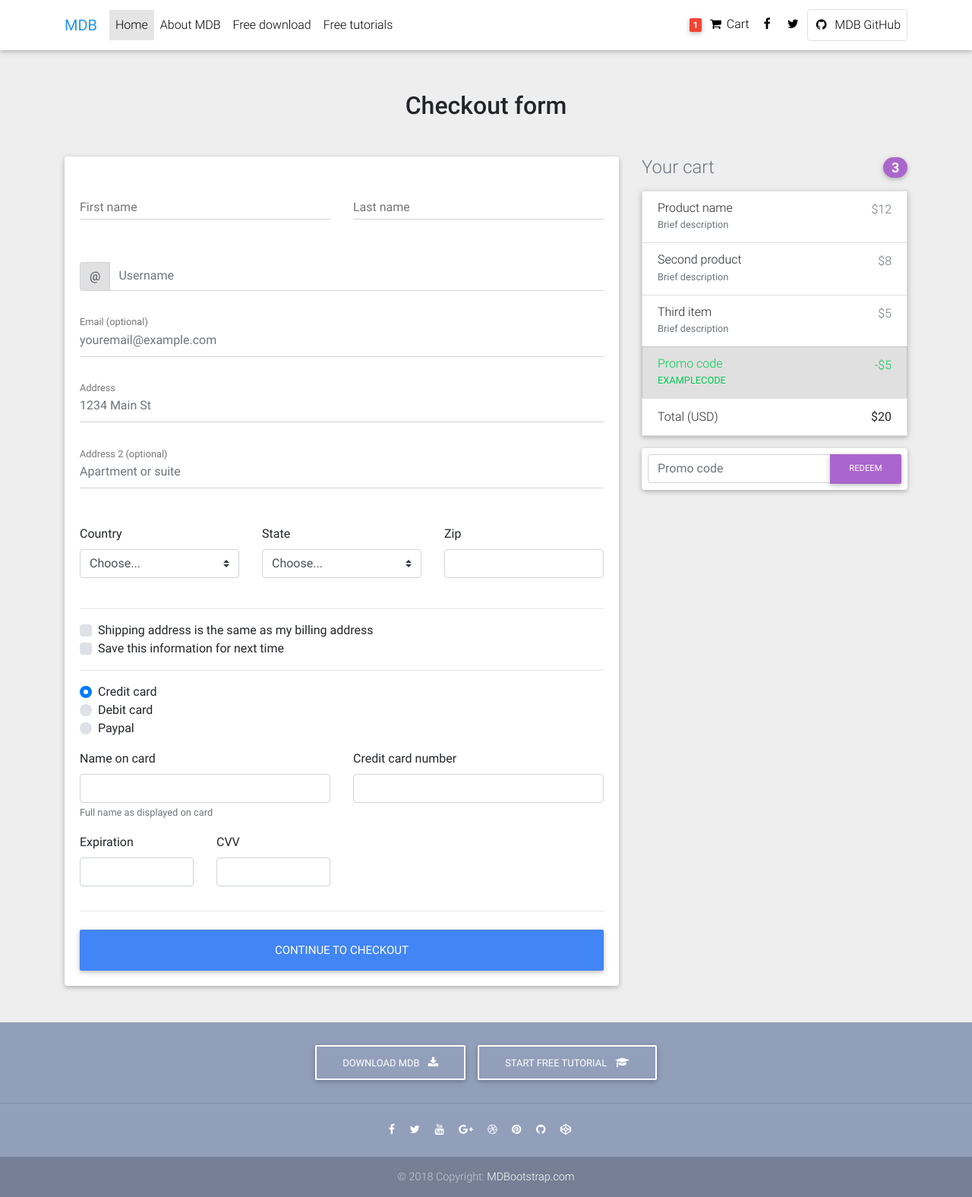
After one commit to andersonarp2810/prototipo, a Django app: template Produto/templates/checkout-page.html in a window 1280 px wide. The commit adds this page. Shown: the whole page at 76% size. Run offline with Django 3.2, Linux system fonts and the light colour scheme; the template is opened without the code that fills it, so the values that code supplies are empty; some libraries are stand-ins or nearby versions.

Commit message:
outros templates

```diff
--- /dev/null
+++ b/Produto/templates/checkout-page.html
@@ -0,0 +1,429 @@
+<!DOCTYPE html>
+<html lang="en">
+
+<head>
+  <meta charset="utf-8">
+  <meta name="viewport" content="width=device-width, initial-scale=1, shrink-to-fit=no">
+  <meta http-equiv="x-ua-compatible" content="ie=edge">
+  <title>Material Design Bootstrap</title>
+  <!-- Font Awesome -->
+  <link rel="stylesheet" href="https://maxcdn.bootstrapcdn.com/font-awesome/4.7.0/css/font-awesome.min.css">
+  <!-- Bootstrap core CSS -->
+  <link href="css/bootstrap.min.css" rel="stylesheet">
+  <!-- Material Design Bootstrap -->
+  <link href="css/mdb.min.css" rel="stylesheet">
+  <!-- Your custom styles (optional) -->
+  <link href="css/style.min.css" rel="stylesheet">
+</head>
+
+<body class="grey lighten-3">
+
+  <!-- Navbar -->
+  <nav class="navbar fixed-top navbar-expand-lg navbar-light white scrolling-navbar">
+    <div class="container">
+
+      <!-- Brand -->
+      <a class="navbar-brand waves-effect" href="https://mdbootstrap.com/material-design-for-bootstrap/" target="_blank">
+        <strong class="blue-text">MDB</strong>
+      </a>
+
+      <!-- Collapse -->
+      <button class="navbar-toggler" type="button" data-toggle="collapse" data-target="#navbarSupportedContent" aria-controls="navbarSupportedContent"
+        aria-expanded="false" aria-label="Toggle navigation">
+        <span class="navbar-toggler-icon"></span>
+      </button>
+
+      <!-- Links -->
+      <div class="collapse navbar-collapse" id="navbarSupportedContent">
+
+        <!-- Left -->
+        <ul class="navbar-nav mr-auto">
+          <li class="nav-item active">
+            <a class="nav-link waves-effect" href="#">Home
+              <span class="sr-only">(current)</span>
+            </a>
+          </li>
+          <li class="nav-item">
+            <a class="nav-link waves-effect" href="https://mdbootstrap.com/material-design-for-bootstrap/" target="_blank">About MDB</a>
+          </li>
+          <li class="nav-item">
+            <a class="nav-link waves-effect" href="https://mdbootstrap.com/getting-started/" target="_blank">Free download</a>
+          </li>
+          <li class="nav-item">
+            <a class="nav-link waves-effect" href="https://mdbootstrap.com/education/bootstrap/" target="_blank">Free tutorials</a>
+          </li>
+        </ul>
+
+        <!-- Right -->
+        <ul class="navbar-nav nav-flex-icons">
+          <li class="nav-item">
+            <a class="nav-link waves-effect">
+              <span class="badge red z-depth-1 mr-1"> 1 </span>
+              <i class="fa fa-shopping-cart"></i>
+              <span class="clearfix d-none d-sm-inline-block"> Cart </span>
+            </a>
+          </li>
+          <li class="nav-item">
+            <a href="https://www.facebook.com/mdbootstrap" class="nav-link waves-effect" target="_blank">
+              <i class="fa fa-facebook"></i>
+            </a>
+          </li>
+          <li class="nav-item">
+            <a href="https://twitter.com/MDBootstrap" class="nav-link waves-effect" target="_blank">
+              <i class="fa fa-twitter"></i>
+            </a>
+          </li>
+          <li class="nav-item">
+            <a href="https://github.com/mdbootstrap/bootstrap-material-design" class="nav-link border border-light rounded waves-effect"
+              target="_blank">
+              <i class="fa fa-github mr-2"></i>MDB GitHub
+            </a>
+          </li>
+        </ul>
+
+      </div>
+
+    </div>
+  </nav>
+  <!-- Navbar -->
+
+  <!--Main layout-->
+  <main class="mt-5 pt-4">
+    <div class="container wow fadeIn">
+
+      <!-- Heading -->
+      <h2 class="my-5 h2 text-center">Checkout form</h2>
+
+      <!--Grid row-->
+      <div class="row">
+
+        <!--Grid column-->
+        <div class="col-md-8 mb-4">
+
+          <!--Card-->
+          <div class="card">
+
+            <!--Card content-->
+            <form class="card-body">
+
+              <!--Grid row-->
+              <div class="row">
+
+                <!--Grid column-->
+                <div class="col-md-6 mb-2">
+
+                  <!--firstName-->
+                  <div class="md-form ">
+                    <input type="text" id="firstName" class="form-control">
+                    <label for="firstName" class="">First name</label>
+                  </div>
+
+                </div>
+                <!--Grid column-->
+
+                <!--Grid column-->
+                <div class="col-md-6 mb-2">
+
+                  <!--lastName-->
+                  <div class="md-form">
+                    <input type="text" id="lastName" class="form-control">
+                    <label for="lastName" class="">Last name</label>
+                  </div>
+
+                </div>
+                <!--Grid column-->
+
+              </div>
+              <!--Grid row-->
+
+              <!--Username-->
+              <div class="md-form input-group pl-0 mb-5">
+                <div class="input-group-prepend">
+                  <span class="input-group-text" id="basic-addon1">@</span>
+                </div>
+                <input type="text" class="form-control py-0" placeholder="Username" aria-describedby="basic-addon1">
+              </div>
+
+              <!--email-->
+              <div class="md-form mb-5">
+                <input type="text" id="email" class="form-control" placeholder="youremail@example.com">
+                <label for="email" class="">Email (optional)</label>
+              </div>
+
+              <!--address-->
+              <div class="md-form mb-5">
+                <input type="text" id="address" class="form-control" placeholder="1234 Main St">
+                <label for="address" class="">Address</label>
+              </div>
+
+              <!--address-2-->
+              <div class="md-form mb-5">
+                <input type="text" id="address-2" class="form-control" placeholder="Apartment or suite">
+                <label for="address-2" class="">Address 2 (optional)</label>
+              </div>
+
+              <!--Grid row-->
+              <div class="row">
+
+                <!--Grid column-->
+                <div class="col-lg-4 col-md-12 mb-4">
+
+                  <label for="country">Country</label>
+                  <select class="custom-select d-block w-100" id="country" required>
+                    <option value="">Choose...</option>
+                    <option>United States</option>
+                  </select>
+                  <div class="invalid-feedback">
+                    Please select a valid country.
+                  </div>
+
+                </div>
+                <!--Grid column-->
+
+                <!--Grid column-->
+                <div class="col-lg-4 col-md-6 mb-4">
+
+                  <label for="state">State</label>
+                  <select class="custom-select d-block w-100" id="state" required>
+                    <option value="">Choose...</option>
+                    <option>California</option>
+                  </select>
+                  <div class="invalid-feedback">
+                    Please provide a valid state.
+                  </div>
+
+                </div>
+                <!--Grid column-->
+
+                <!--Grid column-->
+                <div class="col-lg-4 col-md-6 mb-4">
+
+                  <label for="zip">Zip</label>
+                  <input type="text" class="form-control" id="zip" placeholder="" required>
+                  <div class="invalid-feedback">
+                    Zip code required.
+                  </div>
+
+                </div>
+                <!--Grid column-->
+
+              </div>
+              <!--Grid row-->
+
+              <hr>
+
+              <div class="custom-control custom-checkbox">
+                <input type="checkbox" class="custom-control-input" id="same-address">
+                <label class="custom-control-label" for="same-address">Shipping address is the same as my billing address</label>
+              </div>
+              <div class="custom-control custom-checkbox">
+                <input type="checkbox" class="custom-control-input" id="save-info">
+                <label class="custom-control-label" for="save-info">Save this information for next time</label>
+              </div>
+
+              <hr>
+
+              <div class="d-block my-3">
+                <div class="custom-control custom-radio">
+                  <input id="credit" name="paymentMethod" type="radio" class="custom-control-input" checked required>
+                  <label class="custom-control-label" for="credit">Credit card</label>
+                </div>
+                <div class="custom-control custom-radio">
+                  <input id="debit" name="paymentMethod" type="radio" class="custom-control-input" required>
+                  <label class="custom-control-label" for="debit">Debit card</label>
+                </div>
+                <div class="custom-control custom-radio">
+                  <input id="paypal" name="paymentMethod" type="radio" class="custom-control-input" required>
+                  <label class="custom-control-label" for="paypal">Paypal</label>
+                </div>
+              </div>
+              <div class="row">
+                <div class="col-md-6 mb-3">
+                  <label for="cc-name">Name on card</label>
+                  <input type="text" class="form-control" id="cc-name" placeholder="" required>
+                  <small class="text-muted">Full name as displayed on card</small>
+                  <div class="invalid-feedback">
+                    Name on card is required
+                  </div>
+                </div>
+                <div class="col-md-6 mb-3">
+                  <label for="cc-number">Credit card number</label>
+                  <input type="text" class="form-control" id="cc-number" placeholder="" required>
+                  <div class="invalid-feedback">
+                    Credit card number is required
+                  </div>
+                </div>
+              </div>
+              <div class="row">
+                <div class="col-md-3 mb-3">
+                  <label for="cc-expiration">Expiration</label>
+                  <input type="text" class="form-control" id="cc-expiration" placeholder="" required>
+                  <div class="invalid-feedback">
+                    Expiration date required
+                  </div>
+                </div>
+                <div class="col-md-3 mb-3">
+                  <label for="cc-expiration">CVV</label>
+                  <input type="text" class="form-control" id="cc-cvv" placeholder="" required>
+                  <div class="invalid-feedback">
+                    Security code required
+                  </div>
+                </div>
+              </div>
+              <hr class="mb-4">
+              <button class="btn btn-primary btn-lg btn-block" type="submit">Continue to checkout</button>
+
+            </form>
+
+          </div>
+          <!--/.Card-->
+
+        </div>
+        <!--Grid column-->
+
+        <!--Grid column-->
+        <div class="col-md-4 mb-4">
+
+          <!-- Heading -->
+          <h4 class="d-flex justify-content-between align-items-center mb-3">
+            <span class="text-muted">Your cart</span>
+            <span class="badge badge-secondary badge-pill">3</span>
+          </h4>
+
+          <!-- Cart -->
+          <ul class="list-group mb-3 z-depth-1">
+            <li class="list-group-item d-flex justify-content-between lh-condensed">
+              <div>
+                <h6 class="my-0">Product name</h6>
+                <small class="text-muted">Brief description</small>
+              </div>
+              <span class="text-muted">$12</span>
+            </li>
+            <li class="list-group-item d-flex justify-content-between lh-condensed">
+              <div>
+                <h6 class="my-0">Second product</h6>
+                <small class="text-muted">Brief description</small>
+              </div>
+              <span class="text-muted">$8</span>
+            </li>
+            <li class="list-group-item d-flex justify-content-between lh-condensed">
+              <div>
+                <h6 class="my-0">Third item</h6>
+                <small class="text-muted">Brief description</small>
+              </div>
+              <span class="text-muted">$5</span>
+            </li>
+            <li class="list-group-item d-flex justify-content-between bg-light">
+              <div class="text-success">
+                <h6 class="my-0">Promo code</h6>
+                <small>EXAMPLECODE</small>
+              </div>
+              <span class="text-success">-$5</span>
+            </li>
+            <li class="list-group-item d-flex justify-content-between">
+              <span>Total (USD)</span>
+              <strong>$20</strong>
+            </li>
+          </ul>
+          <!-- Cart -->
+
+          <!-- Promo code -->
+          <form class="card p-2">
+            <div class="input-group">
+              <input type="text" class="form-control" placeholder="Promo code" aria-label="Recipient's username" aria-describedby="basic-addon2">
+              <div class="input-group-append">
+                <button class="btn btn-secondary btn-md waves-effect m-0" type="button">Redeem</button>
+              </div>
+            </div>
+          </form>
+          <!-- Promo code -->
+
+        </div>
+        <!--Grid column-->
+
+      </div>
+      <!--Grid row-->
+
+    </div>
+  </main>
+  <!--Main layout-->
+
+  <!--Footer-->
+  <footer class="page-footer text-center font-small mt-4 wow fadeIn">
+
+    <!--Call to action-->
+    <div class="pt-4">
+      <a class="btn btn-outline-white" href="https://mdbootstrap.com/getting-started/" target="_blank" role="button">Download MDB
+        <i class="fa fa-download ml-2"></i>
+      </a>
+      <a class="btn btn-outline-white" href="https://mdbootstrap.com/education/bootstrap/" target="_blank" role="button">Start free tutorial
+        <i class="fa fa-graduation-cap ml-2"></i>
+      </a>
+    </div>
+    <!--/.Call to action-->
+
+    <hr class="my-4">
+
+    <!-- Social icons -->
+    <div class="pb-4">
+      <a href="https://www.facebook.com/mdbootstrap" target="_blank">
+        <i class="fa fa-facebook mr-3"></i>
+      </a>
+
+      <a href="https://twitter.com/MDBootstrap" target="_blank">
+        <i class="fa fa-twitter mr-3"></i>
+      </a>
+
+      <a href="https://www.youtube.com/watch?v=7MUISDJ5ZZ4" target="_blank">
+        <i class="fa fa-youtube mr-3"></i>
+      </a>
+
+      <a href="https://plus.google.com/u/0/b/107863090883699620484" target="_blank">
+        <i class="fa fa-google-plus mr-3"></i>
+      </a>
+
+      <a href="https://dribbble.com/mdbootstrap" target="_blank">
+        <i class="fa fa-dribbble mr-3"></i>
+      </a>
+
+      <a href="https://pinterest.com/mdbootstrap" target="_blank">
+        <i class="fa fa-pinterest mr-3"></i>
+      </a>
+
+      <a href="https://github.com/mdbootstrap/bootstrap-material-design" target="_blank">
+        <i class="fa fa-github mr-3"></i>
+      </a>
+
+      <a href="http://codepen.io/mdbootstrap/" target="_blank">
+        <i class="fa fa-codepen mr-3"></i>
+      </a>
+    </div>
+    <!-- Social icons -->
+
+    <!--Copyright-->
+    <div class="footer-copyright py-3">
+      © 2018 Copyright:
+      <a href="https://mdbootstrap.com/education/bootstrap/" target="_blank"> MDBootstrap.com </a>
+    </div>
+    <!--/.Copyright-->
+
+  </footer>
+  <!--/.Footer-->
+
+  <!-- SCRIPTS -->
+  <!-- JQuery -->
+  <script type="text/javascript" src="js/jquery-3.3.1.min.js"></script>
+  <!-- Bootstrap tooltips -->
+  <script type="text/javascript" src="js/popper.min.js"></script>
+  <!-- Bootstrap core JavaScript -->
+  <script type="text/javascript" src="js/bootstrap.min.js"></script>
+  <!-- MDB core JavaScript -->
+  <script type="text/javascript" src="js/mdb.min.js"></script>
+  <!-- Initializations -->
+  <script type="text/javascript">
+    // Animations initialization
+    new WOW().init();
+  </script>
+</body>
+
+</html>
```
Also changed, not shown: Produto/templates/home_page.html (+7 -8 lines), Produto/templates/product-page.html (added, +284 -0 lines).
